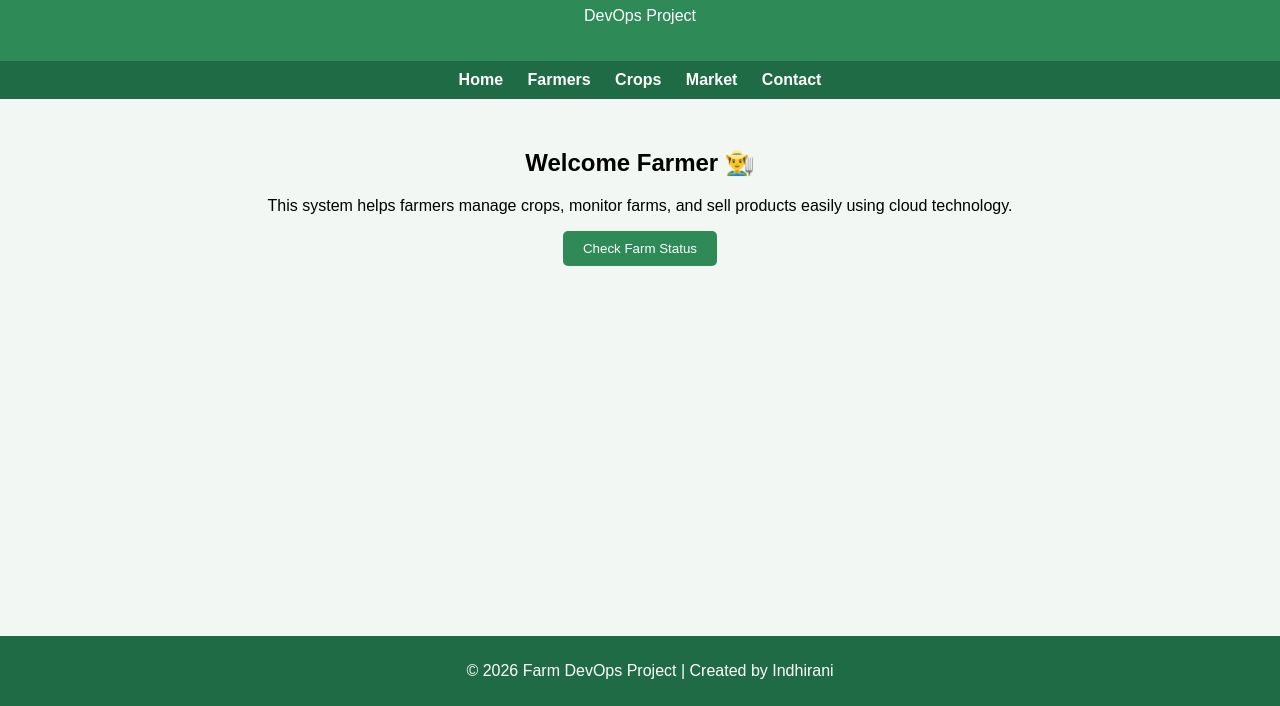
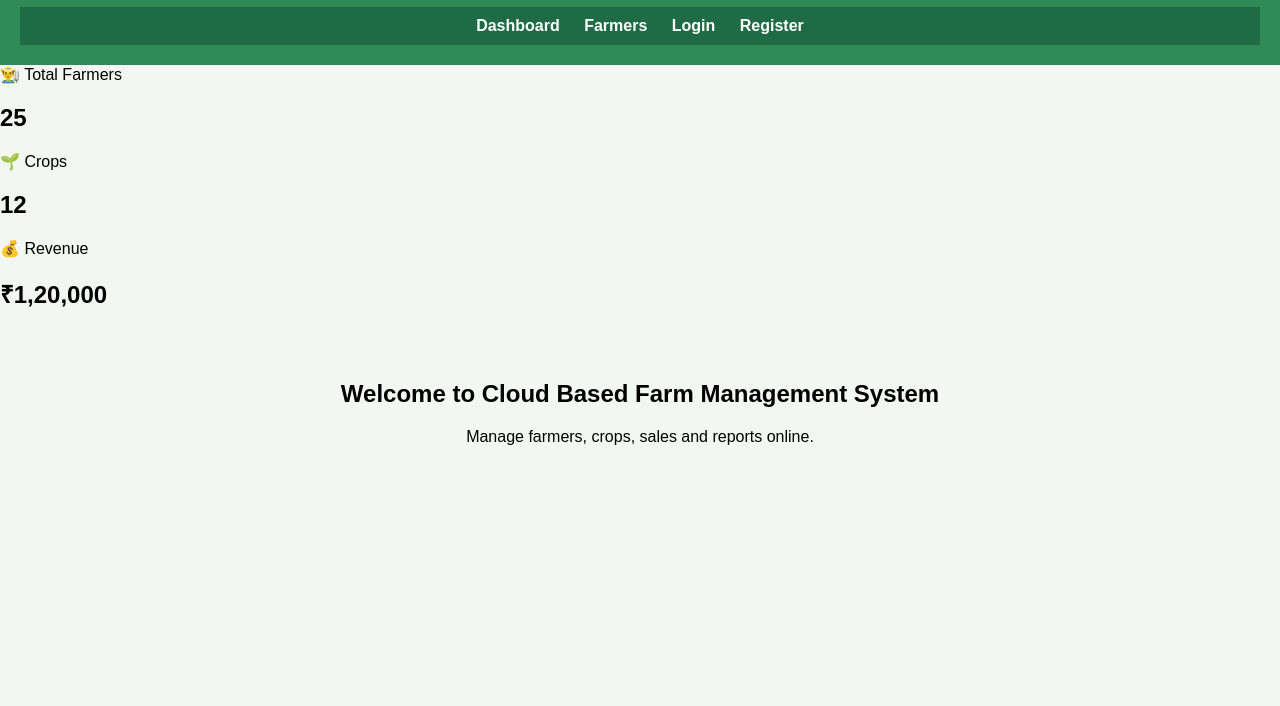
Before and after one commit to indhirani1910/farm-devops-project, a website: page public/index.html in a window 1280 px wide. Shown: the part 94-800 px from the top of the page. Drawn offline with Linux system fonts and the light colour scheme.

Commit message:
Revise index.html for improved layout and navigation
Updated the layout and content of the main page, including navigation links and section headings.

```diff
--- a/public/index.html
+++ b/public/index.html
@@ -1,38 +1,31 @@
 <!DOCTYPE html>
-<html lang="en">
+<html>
 <head>
-  <meta charset="UTF-8">
   <title>Farm Management System</title>
   <link rel="stylesheet" href="style.css">
 </head>
 <body>
 
 <header>
-  <h1>🌾 Cloud Based Farm Management System</h1>
-  <p>DevOps Project</p>
+  <h1>🌾 Farm Management Dashboard</h1>
+  <nav>
+    <a href="index.html">Dashboard</a>
+    <a href="farmers.html">Farmers</a>
+    <a href="login.html">Login</a>
+    <a href="register.html">Register</a>
+  </nav>
 </header>
 
-<nav>
-  <a href="#">Home</a>
-  <a href="#">Farmers</a>
-  <a href="#">Crops</a>
-  <a href="#">Market</a>
-  <a href="#">Contact</a>
-</nav>
+<section class="cards">
+  <div class="card">👨‍🌾 Total Farmers <h2>25</h2></div>
+  <div class="card">🌱 Crops <h2>12</h2></div>
+  <div class="card">💰 Revenue <h2>₹1,20,000</h2></div>
+</section>
 
 <section class="content">
-  <h2>Welcome Farmer 👨‍🌾</h2>
-  <p>This system helps farmers manage crops, monitor farms, and sell products easily using cloud technology.</p>
-
-  <button onclick="showMessage()">Check Farm Status</button>
-
-  <p id="result"></p>
+  <h2>Welcome to Cloud Based Farm Management System</h2>
+  <p>Manage farmers, crops, sales and reports online.</p>
 </section>
 
-<footer>
-  <p>© 2026 Farm DevOps Project | Created by Indhirani</p>
-</footer>
-
-<script src="script.js"></script>
 </body>
 </html>
```
